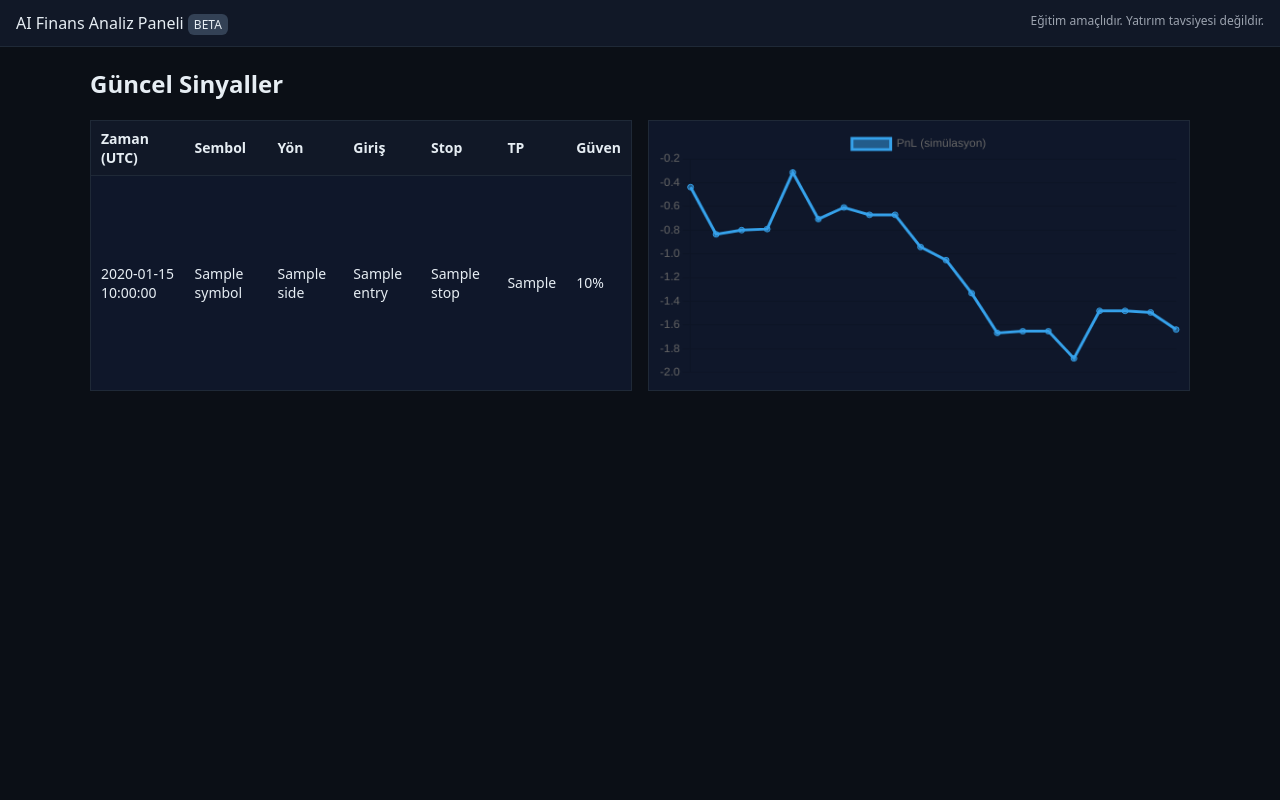
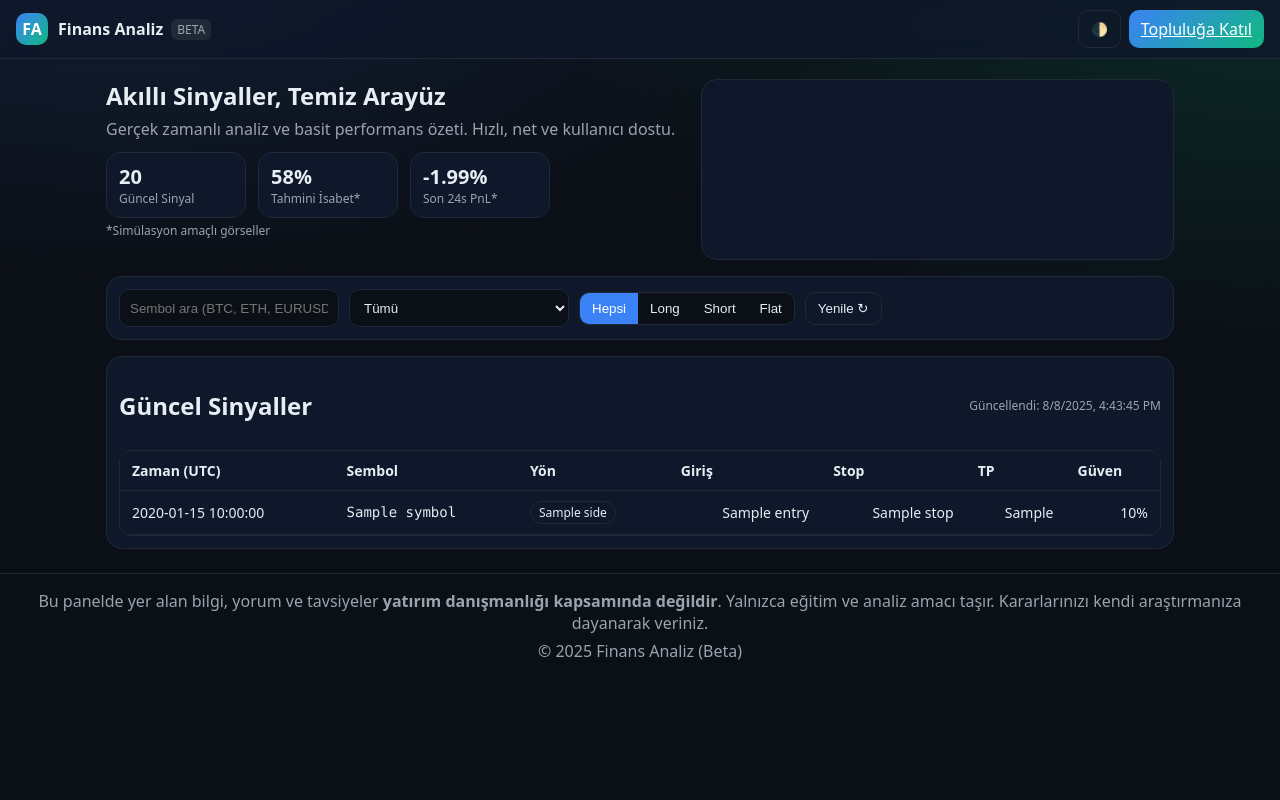
Before and after one commit to fatihyuksekdagg/signals-panel, a Flask app: template templates/index.html in a window 1280 px wide. Run offline with Flask 3, Linux system fonts and the light colour scheme; the template is opened without the code that fills it: most values are stand-ins (such as "Sample title", 1, 10 or a date in 2020); a map, chart or similar area stays blank.

Commit message:
UI Revamp v1

```diff
--- /dev/null
+++ b/static/main.js
@@ -0,0 +1,82 @@
+(function(){
+  // Tema toggle
+  const html = document.documentElement;
+  const btn = document.getElementById('themeToggle');
+  if (btn){
+    btn.addEventListener('click', ()=>{
+      const isDark = html.getAttribute('data-theme') !== 'light';
+      html.setAttribute('data-theme', isDark ? 'light' : 'dark');
+      localStorage.setItem('theme', isDark ? 'light' : 'dark');
+    });
+    const saved = localStorage.getItem('theme');
+    if (saved) html.setAttribute('data-theme', saved);
+  }
+
+  // Veri çek, chart kur, KPI doldur
+  async function load(){
+    const r = await fetch('/api/signals');
+    const data = await r.json();
+    // KPI
+    document.getElementById('kpiSignals').textContent = data.length;
+    document.getElementById('kpiHit').textContent = (50 + Math.random()*20).toFixed(0) + '%';
+    document.getElementById('kpiWin').textContent = ((Math.random()-0.4)*10).toFixed(2) + '%';
+    document.getElementById('lastUpdated').textContent = 'Güncellendi: ' + new Date().toLocaleString();
+
+    // Chart
+    const labels = [];
+    const series = [];
+    let equity = 0;
+    data.forEach(s=>{
+      labels.push(new Date(s.timestamp));
+      const step = s.side === 'flat' ? 0 : (Math.random() - 0.45);
+      equity += step;
+      series.push(equity);
+    });
+    const ctx = document.getElementById('pnl');
+    if (ctx && window.Chart){
+      new Chart(ctx, {
+        type: 'line',
+        data: { labels, datasets: [{ label: 'PnL (simülasyon)', data: series }] },
+        options: { responsive: true, scales: { x: { display:false } } }
+      });
+    }
+
+    // Filtreleme davranışları
+    const search = document.getElementById('search');
+    const symbolFilter = document.getElementById('symbolFilter');
+    const segs = document.querySelectorAll('.segmented .seg');
+    const rows = Array.from(document.querySelectorAll('#tbody tr'));
+
+    function applyFilters(){
+      const q = (search.value || '').trim().toLowerCase();
+      const sym = symbolFilter.value;
+      const sideBtn = document.querySelector('.segmented .seg.active');
+      const side = sideBtn ? sideBtn.dataset.side : '';
+
+      rows.forEach(tr=>{
+        const rSym = tr.dataset.symbol || '';
+        const rSide = tr.dataset.side || '';
+        const matchesQ = !q || rSym.toLowerCase().includes(q);
+        const matchesSym = !sym || rSym === sym;
+        const matchesSide = !side || rSide === side;
+        tr.style.display = (matchesQ && matchesSym && matchesSide) ? '' : 'none';
+      });
+    }
+
+    search?.addEventListener('input', applyFilters);
+    symbolFilter?.addEventListener('change', applyFilters);
+    segs.forEach(b=>{
+      b.addEventListener('click', ()=>{
+        segs.forEach(x=>x.classList.remove('active'));
+        b.classList.add('active');
+        applyFilters();
+      });
+    });
+
+    document.getElementById('refresh')?.addEventListener('click', ()=>location.reload());
+  }
+
+  // Chart.js hazırsa yükle
+  if (document.readyState !== 'loading') load();
+  else document.addEventListener('DOMContentLoaded', load);
+})();
--- a/static/style.css
+++ b/static/style.css
@@ -1,14 +1,52 @@
-body { font-family: system-ui, -apple-system, Segoe UI, Roboto, Arial; margin:0; background:#0b0f16; color:#e6edf3;}
-.topbar { display:flex; justify-content:space-between; padding:12px 16px; background:#111827; border-bottom:1px solid #1f2937;}
-.badge { background:#334155; padding:2px 6px; border-radius:6px; font-size:12px;}
-.legal { font-size:12px; color:#9ca3af;}
-.container { max-width:1100px; margin:20px auto; padding:0 16px;}
-.grid { display:grid; grid-template-columns: 1fr 1fr; gap:16px;}
-table { width:100%; border-collapse: collapse; background:#0f172a; border:1px solid #1f2937;}
-th, td { padding:8px 10px; border-bottom:1px solid #1f2937; font-size:14px;}
-th { background:#111827; text-align:left;}
-.side.long { color:#10b981;}
-.side.short { color:#ef4444;}
-.side.flat { color:#9ca3af;}
-canvas { background:#0f172a; padding:8px; border:1px solid #1f2937;}
-@media (max-width:900px){ .grid { grid-template-columns: 1fr; } }
+:root{--bg:#0b0f16;--fg:#e6edf3;--muted:#9ca3af;--card:#0f172a;--border:#1f2937;--acc:#3b82f6;--acc2:#10b981;--danger:#ef4444;--warn:#f59e0b}
+:root[data-theme="light"]{--bg:#f6f7fb;--fg:#0b1220;--muted:#5b6170;--card:#ffffff;--border:#e5e7eb;--acc:#2563eb;--acc2:#059669;--danger:#dc2626;--warn:#d97706}
+*{box-sizing:border-box} html,body{margin:0;padding:0;height:100%}
+body{font-family:system-ui,-apple-system,Segoe UI,Roboto,Arial; background:radial-gradient(1200px 600px at 10% -10%, rgba(59,130,246,.15), transparent 60%), radial-gradient(1200px 600px at 100% 0, rgba(16,185,129,.15), transparent 60%), var(--bg); color:var(--fg)}
+.topbar{position:sticky;top:0;z-index:10;display:flex;justify-content:space-between;align-items:center;padding:10px 16px;background:rgba(15,23,42,.75);backdrop-filter:blur(8px);border-bottom:1px solid var(--border)}
+.brand{display:flex;align-items:center;gap:10px}
+.logo{width:32px;height:32px;border-radius:10px;background:linear-gradient(135deg,var(--acc),var(--acc2));display:grid;place-items:center;color:#fff;font-weight:700}
+.brand-text{display:flex;align-items:center;gap:8px}
+.badge{font-size:12px;padding:2px 6px;border-radius:6px;background:var(--border);color:var(--muted)}
+.actions{display:flex;gap:8px}
+.btn{padding:8px 12px;border:1px solid var(--border);background:var(--card);color:var(--fg);border-radius:10px;cursor:pointer}
+.btn:hover{border-color:var(--acc)}
+.btn.primary{background:linear-gradient(135deg,var(--acc),var(--acc2)); border:none;color:#fff}
+.btn.ghost{background:transparent}
+.container{max-width:1100px;margin:20px auto;padding:0 16px}
+.footer{border-top:1px solid var(--border);margin-top:24px;padding:16px;color:var(--muted);text-align:center}
+.legal{margin-bottom:6px}
+
+.hero{display:grid;grid-template-columns:1.1fr .9fr;gap:16px;margin-bottom:16px}
+.hero h1{margin:0 0 6px}
+.hero p{margin:0 0 12px;color:var(--muted)}
+.kpis{display:flex;gap:12px;flex-wrap:wrap}
+.kpi{background:var(--card);border:1px solid var(--border);border-radius:14px;padding:10px 12px;min-width:140px}
+.kpi span{font-size:20px;font-weight:700}
+.kpi label{display:block;font-size:12px;color:var(--muted)}
+.muted{color:var(--muted);font-size:12px}
+.card{background:var(--card);border:1px solid var(--border);border-radius:16px;padding:12px}
+
+.controls .control-row{display:flex;gap:10px;flex-wrap:wrap;align-items:center}
+.input{height:38px;padding:8px 10px;border-radius:10px;border:1px solid var(--border);background:var(--bg);color:var(--fg);min-width:220px}
+.segmented{display:flex;background:var(--bg);border:1px solid var(--border);border-radius:10px;overflow:hidden}
+.seg{padding:8px 12px;border:0;background:transparent;color:var(--fg);cursor:pointer}
+.seg.active{background:var(--acc);color:#fff}
+
+.table-card{margin-top:16px}
+.table-head{display:flex;justify-content:space-between;align-items:center;margin-bottom:8px}
+.table-wrap{overflow:auto;border-radius:12px;border:1px solid var(--border)}
+table{width:100%;border-collapse:collapse}
+th,td{padding:10px 12px;border-bottom:1px solid var(--border);text-align:left;font-size:14px}
+thead th{position:sticky;top:0;background:var(--card);z-index:1}
+.num{text-align:right}
+.mono{font-family:ui-monospace, SFMono-Regular, Menlo, Monaco, Consolas, "Liberation Mono", "Courier New", monospace}
+.pill{display:inline-block;padding:2px 8px;border-radius:999px;border:1px solid var(--border);font-size:12px}
+.pill.long{background:rgba(16,185,129,.15);border-color:rgba(16,185,129,.35);color:var(--acc2)}
+.pill.short{background:rgba(239,68,68,.15);border-color:rgba(239,68,68,.35);color:var(--danger)}
+.pill.flat{background:rgba(156,163,175,.15);border-color:rgba(156,163,175,.35);color:var(--muted)}
+
+@media (max-width:900px){
+  .hero{grid-template-columns:1fr}
+  .kpis{gap:8px}
+  .input{min-width:150px}
+}
--- a/templates/index.html
+++ b/templates/index.html
@@ -1,54 +1,76 @@
 {% extends "layout.html" %}
 {% block content %}
+
+<section class="hero">
+  <div class="hero-left">
+    <h1>Akıllı Sinyaller, Temiz Arayüz</h1>
+    <p>Gerçek zamanlı analiz ve basit performans özeti. Hızlı, net ve kullanıcı dostu.</p>
+    <div class="kpis">
+      <div class="kpi"><span id="kpiSignals">—</span><label>Güncel Sinyal</label></div>
+      <div class="kpi"><span id="kpiHit">—</span><label>Tahmini İsabet*</label></div>
+      <div class="kpi"><span id="kpiWin">—</span><label>Son 24s PnL*</label></div>
+    </div>
+    <small class="muted">*Simülasyon amaçlı görseller</small>
+  </div>
+  <div class="hero-right card">
+    <canvas id="pnl"></canvas>
+  </div>
+</section>
+
+<section class="controls card">
+  <div class="control-row">
+    <input id="search" class="input" type="text" placeholder="Sembol ara (BTC, ETH, EURUSD...)">
+    <select id="symbolFilter" class="input">
+      <option value="">Tümü</option>
+      <option>BTCUSDT</option>
+      <option>ETHUSDT</option>
+      <option>XAUUSD</option>
+      <option>EURUSD</option>
+      <option>BIST:THYAO</option>
+    </select>
+    <div class="segmented">
+      <button class="seg active" data-side="">Hepsi</button>
+      <button class="seg" data-side="long">Long</button>
+      <button class="seg" data-side="short">Short</button>
+      <button class="seg" data-side="flat">Flat</button>
+    </div>
+    <button id="refresh" class="btn">Yenile ↻</button>
+  </div>
+</section>
+
+<section class="card table-card">
+  <div class="table-head">
     <h2>Güncel Sinyaller</h2>
-<div class="grid">
-  <table>
+    <span id="lastUpdated" class="muted"></span>
+  </div>
+  <div class="table-wrap">
+    <table id="signalsTable">
       <thead>
         <tr>
-        <th>Zaman (UTC)</th><th>Sembol</th><th>Yön</th>
-        <th>Giriş</th><th>Stop</th><th>TP</th><th>Güven</th>
+          <th>Zaman (UTC)</th>
+          <th>Sembol</th>
+          <th>Yön</th>
+          <th>Giriş</th>
+          <th>Stop</th>
+          <th>TP</th>
+          <th>Güven</th>
         </tr>
       </thead>
-    <tbody>
+      <tbody id="tbody">
         {% for s in signals %}
-      <tr>
+        <tr data-symbol="{{ s.symbol }}" data-side="{{ s.side }}">
           <td>{{ s.timestamp }}</td>
-        <td>{{ s.symbol }}</td>
-        <td class="side {{ s.side }}">{{ s.side }}</td>
-        <td>{{ s.entry }}</td>
-        <td>{{ s.stop }}</td>
-        <td>{{ s.tp }}</td>
-        <td>{{ (s.confidence*100)|round(0) if s.confidence <=1 else (s.confidence)|round(0) }}%</td>
+          <td class="mono">{{ s.symbol }}</td>
+          <td><span class="pill {{ s.side }}">{{ s.side }}</span></td>
+          <td class="num">{{ s.entry }}</td>
+          <td class="num">{{ s.stop }}</td>
+          <td class="num">{{ s.tp }}</td>
+          <td class="num">{{ (s.confidence*100)|round(0) if s.confidence <=1 else (s.confidence)|round(0) }}%</td>
         </tr>
         {% endfor %}
       </tbody>
     </table>
-  <div>
-    <canvas id="pnl"></canvas>
   </div>
-</div>
+</section>
 
-<script>
-async function load() {
-  const r = await fetch("/api/signals");
-  const data = await r.json();
-  let equity = 0;
-  const labels = [];
-  const series = [];
-  data.forEach((s)=>{
-    labels.append ? null : null;
-    labels.push(new Date(s.timestamp).toLocaleString());
-    const step = s.side === "flat" ? 0 : (Math.random() - 0.45);
-    equity += step;
-    series.push(equity);
-  });
-  const ctx = document.getElementById('pnl');
-  new Chart(ctx, {
-    type: 'line',
-    data: { labels, datasets: [{ label: 'PnL (simülasyon)', data: series }] },
-    options: { responsive: true, scales: { x: { display: false } } }
-  });
-}
-load();
-</script>
 {% endblock %}
--- a/templates/layout.html
+++ b/templates/layout.html
@@ -1,19 +1,37 @@
 <!doctype html>
-<html lang="tr">
+<html lang="tr" data-theme="dark">
 <head>
   <meta charset="utf-8"/>
-  <meta name="viewport" content="width=device-width, initial-scale=1"/>
-  <title>Sinyal Paneli (Beta)</title>
+  <meta name="viewport" content="width=device-width,initial-scale=1"/>
+  <title>Finans Analiz Paneli (Beta)</title>
+  <meta name="color-scheme" content="dark light">
   <link rel="stylesheet" href="{{ url_for('static', filename='style.css') }}">
-  <script src="https://cdn.jsdelivr.net/npm/chart.js"></script>
+  <script defer src="{{ url_for('static', filename='main.js') }}"></script>
 </head>
 <body>
-  <nav class="topbar">
-    <div>AI Finans Analiz Paneli <span class="badge">BETA</span></div>
-    <div class="legal">Eğitim amaçlıdır. Yatırım tavsiyesi değildir.</div>
-  </nav>
+  <header class="topbar">
+    <div class="brand">
+      <div class="logo">FA</div>
+      <div class="brand-text">
+        <strong>Finans Analiz</strong><span class="badge">BETA</span>
+      </div>
+    </div>
+    <div class="actions">
+      <button id="themeToggle" class="btn ghost" title="Tema değiştir">🌓</button>
+      <a href="https://t.me/" target="_blank" class="btn primary" rel="noopener">Topluluğa Katıl</a>
+    </div>
+  </header>
+
   <main class="container">
     {% block content %}{% endblock %}
   </main>
+
+  <footer class="footer">
+    <div class="legal">
+      Bu panelde yer alan bilgi, yorum ve tavsiyeler <b>yatırım danışmanlığı kapsamında değildir</b>.
+      Yalnızca eğitim ve analiz amacı taşır. Kararlarınızı kendi araştırmanıza dayanarak veriniz.
+    </div>
+    <div class="footnote">© {{ 2025 }} Finans Analiz (Beta)</div>
+  </footer>
 </body>
 </html>
```
Lines whose indentation alone changed are shown as unchanged.
